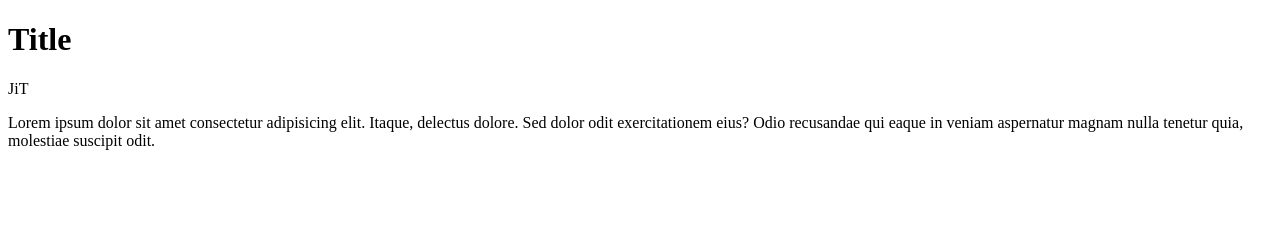
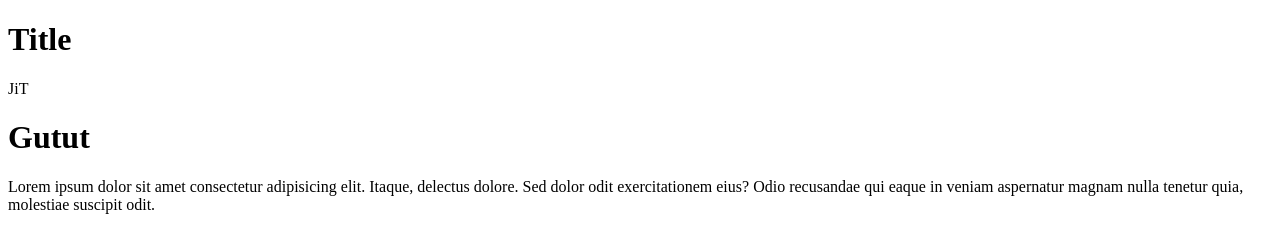
Before and after one commit to Rahul-Rajeevan/B37_Pop, a plain HTML site: page index.html in a window 1280 px wide. Drawn offline with Linux system fonts and the light colour scheme.

Commit message:
sdgdfsdvdfb

```diff
--- a/index.html
+++ b/index.html
@@ -8,6 +8,7 @@
 <body>
     <h1>Title</h1>
     <p>JiT</p>
+    <h1>Gutut</h1>
     <p>Lorem ipsum dolor sit amet consectetur adipisicing elit. Itaque, delectus dolore. Sed dolor odit exercitationem eius? Odio recusandae qui eaque in veniam aspernatur magnam nulla tenetur quia, molestiae suscipit odit.</p>
 </body>
 </html>
```
